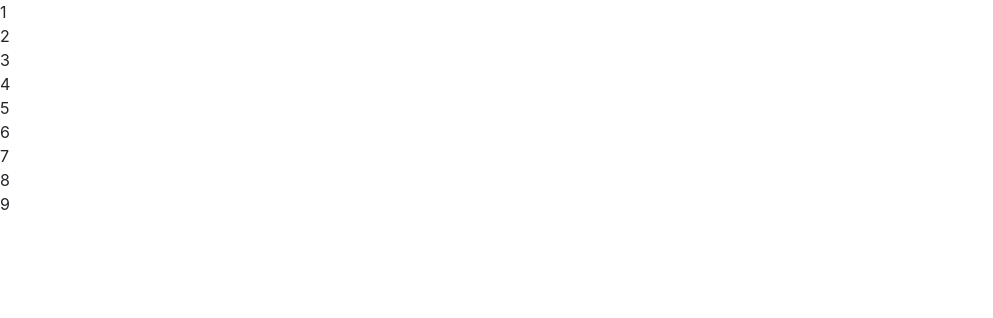
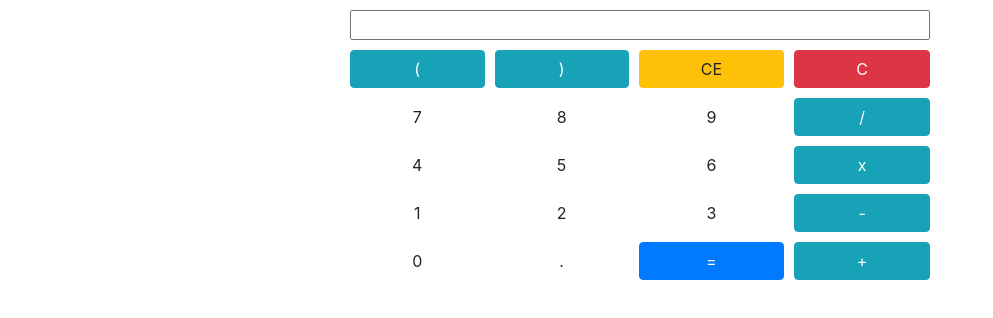
Before and after one commit to rebeccasenger/rebeccasenger.github.io, a plain HTML site: page SENG513/a2/index.html in a window 1280 px wide. Shown: the whole page, without its empty margins (0-993 px from the left). Drawn offline with nearby package versions, Linux system fonts and the light colour scheme.

Commit message:
added style

```diff
--- a/SENG513/a2/index.html
+++ b/SENG513/a2/index.html
@@ -2,44 +2,35 @@
 <html>
   <head>
     <meta charset="utf-8">
+    <link rel="stylesheet" type="text/css" href="style.css">
     <link rel="stylesheet" href="https://stackpath.bootstrapcdn.com/bootstrap/4.4.1/css/bootstrap.min.css" integrity="sha384-Vkoo8x4CGsO3+Hhxv8T/Q5PaXtkKtu6ug5TOeNV6gBiFeWPGFN9MuhOf23Q9Ifjh" crossorigin="anonymous">
     <title>Calculator</title>
   </head>
   <body>
     <div class="calc-container">
-      <div class="grid-container">
-  <div class="grid-item">1</div>
-  <div class="grid-item">2</div>
-  <div class="grid-item">3</div>
-  <div class="grid-item">4</div>
-  <div class="grid-item">5</div>
-  <div class="grid-item">6</div>
-  <div class="grid-item">7</div>
-  <div class="grid-item">8</div>
-  <div class="grid-item">9</div>
-</div>
-<!--
-      <button type="button" class="btn basic calc-button-row1">(</button>
-      <button type="button" class="btn basic calc-button-row1">)</button>
-      <button type="button" class="btn primary calc-button-row1-2">C</button>
-      <button type="button" class="btn calc-button-row2">7</button>
-      <button type="button" class="btn calc-button-row2">8</button>
-      <button type="button" class="btn calc-button-row2">9</button>
-      <button type="button" class="btn calc-button-row2">/</button>
-      <button type="button" class="btn calc-button-row3">4</button>
-      <button type="button" class="btn calc-button-row3">5</button>
-      <button type="button" class="btn calc-button-row3">6</button>
-      <button type="button" class="btn calc-button-row3">x</button>
-      <button type="button" class="btn calc-button-row4">1</button>
-      <button type="button" class="btn calc-button-row4">2</button>
-      <button type="button" class="btn calc-button-row4">3</button>
-      <button type="button" class="btn calc-button-row4">-</button>
-      <button type="button" class="btn calc-button-row5">0</button>
-      <button type="button" class="btn calc-button-row5">.</button>
-      <button type="button" class="btn calc-button-row5">=</button>
-      <button type="button" class="btn calc-button-row5">+</button>
+      <input class="calc-screen" type="text" name="equation" value="">
+      <button type="button" class="btn btn-info">(</button>
+      <button type="button" class="btn btn-info">)</button>
+      <button type="button" class="btn btn-warning">CE</button>
+      <button type="button" class="btn btn-danger">C</button>
+      <button type="button" class="btn">7</button>
+      <button type="button" class="btn">8</button>
+      <button type="button" class="btn">9</button>
+      <button type="button" class="btn btn-info">/</button>
+      <button type="button" class="btn">4</button>
+      <button type="button" class="btn">5</button>
+      <button type="button" class="btn">6</button>
+      <button type="button" class="btn btn-info">x</button>
+      <button type="button" class="btn">1</button>
+      <button type="button" class="btn">2</button>
+      <button type="button" class="btn">3</button>
+      <button type="button" class="btn btn-info">-</button>
+      <button type="button" class="btn">0</button>
+      <button type="button" class="btn">.</button>
+      <button type="button" class="btn btn-primary">=</button>
+      <button type="button" class="btn btn-info">+</button>
 
---->
+
     </div>
   </body>
 </html>
--- a/SENG513/a2/style.css
+++ b/SENG513/a2/style.css
@@ -1,28 +1,16 @@
-.grid-container {
+.calc-container {
   display: grid;
-  grid-template-columns: auto auto auto;
-  background-color: #2196F3;
+  grid-template-columns: auto auto auto auto;
   padding: 10px;
+  grid-gap: 10px;
+  width: 600px;
 }
 
 .calc-screen {
-  grid-column: 1 / 4;
+  grid-column: 1 / span 4;
 }
 
-.calc-button-row1 {
-  grid-column: 1 / span 1;
-  grid-row: 1;
+body {
+  display: flex;
+  justify-content: center;
 }
-
-.calc-button-row1-2 {
-  grid-column: 2 / span 4;
-  grid-row: 1;
-}
-
-.grid-item {
-  background-color: rgba(255, 255, 255, 0.8);
-  border: 1px solid rgba(0, 0, 0, 0.8);
-  padding: 20px;
-  font-size: 30px;
-  text-align: center;
-}
```
